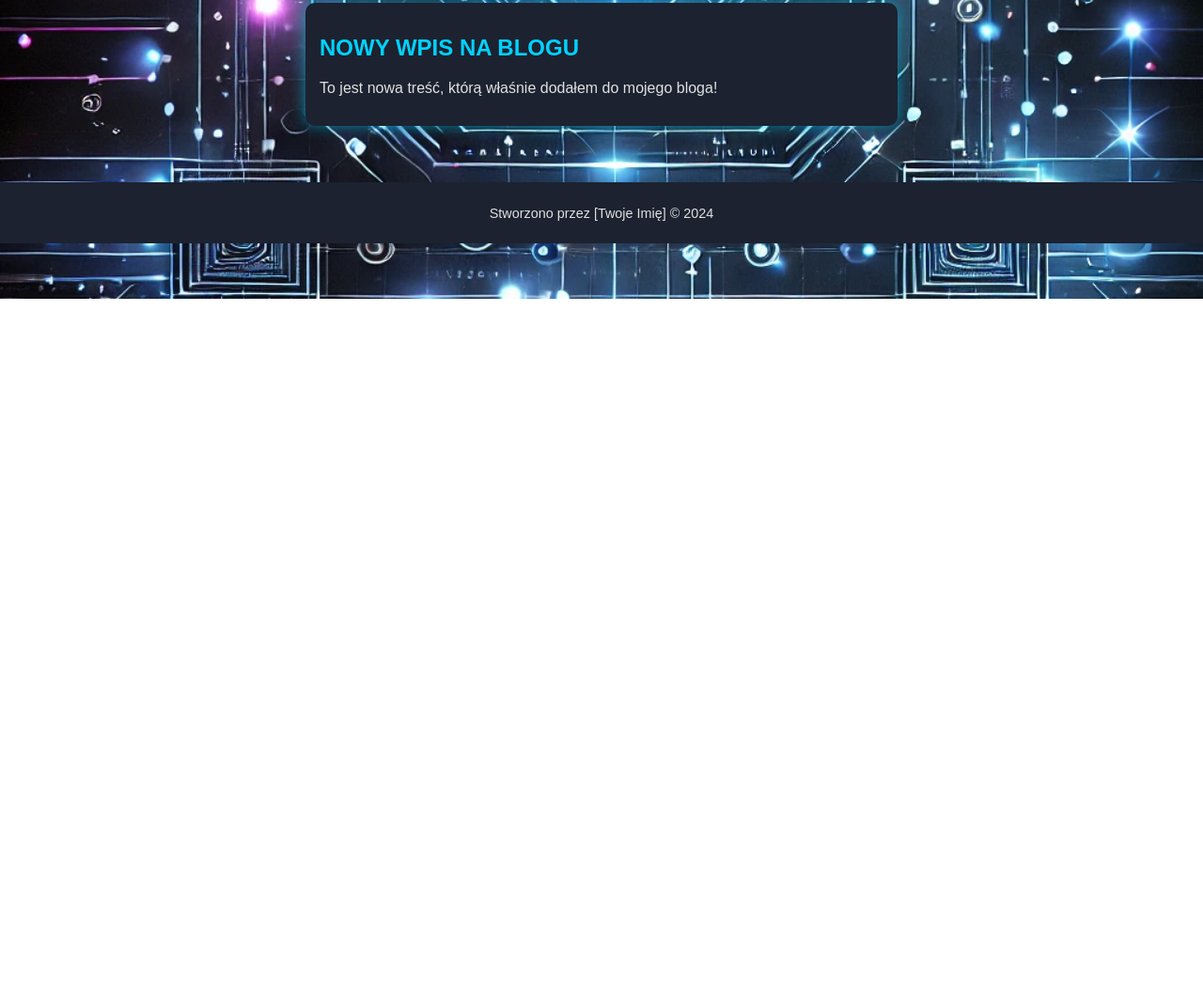
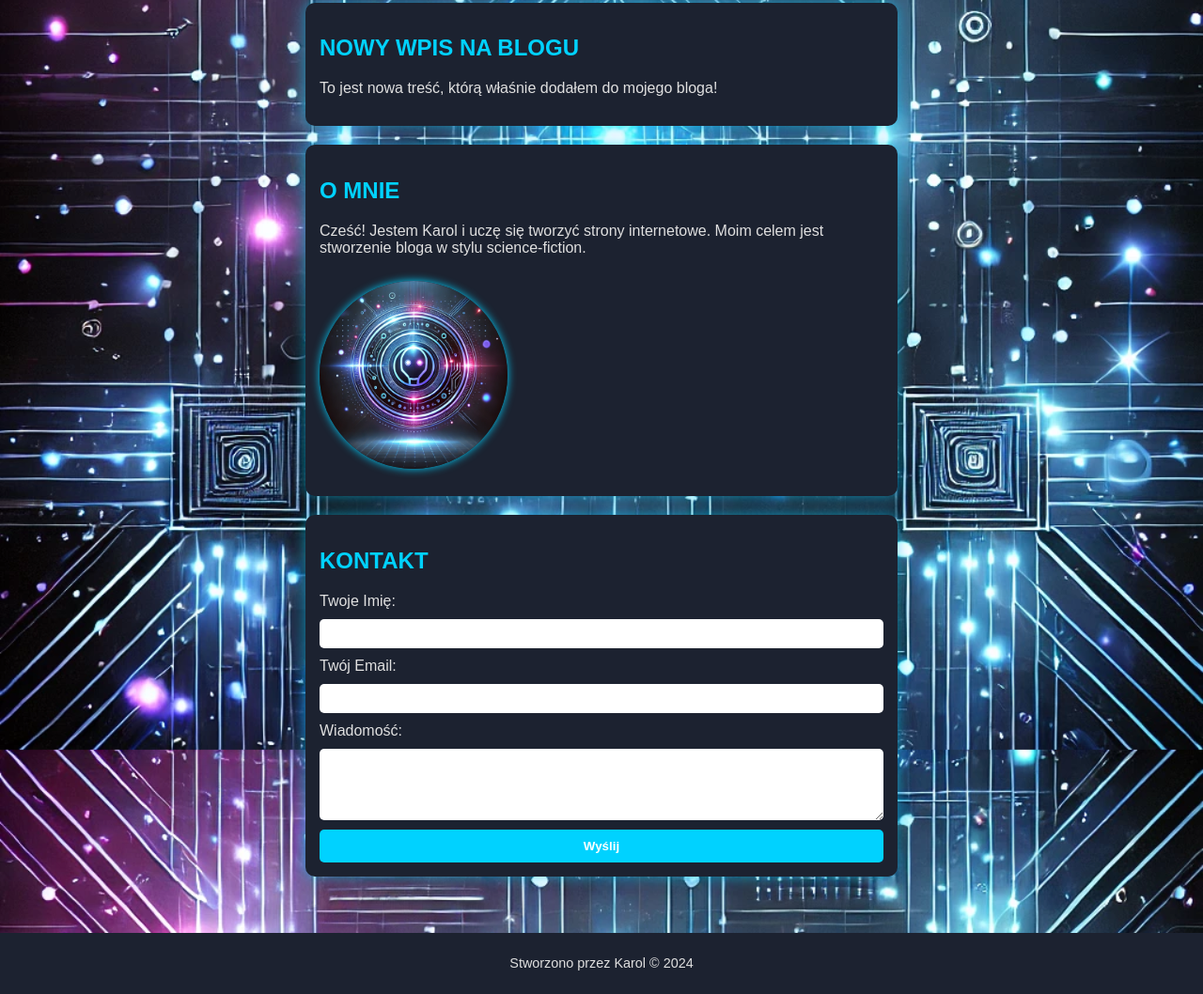
Before and after one commit to Plsaks1212/moj-blog, a plain HTML site: page index.html in a window 1280 px wide. Shown: the part 482-1540 px from the top of the page at 94% size. Before the commit the page ends 800 px from the top, so only its background shows below. Drawn offline with Linux system fonts and the light colour scheme.

Commit message:
Dodano futurystyczny avatar i zaktualizowano index.html

```diff
--- a/index.html
+++ b/index.html
@@ -14,7 +14,7 @@
         background-size: cover;
         background-attachment: fixed;
         background-position: center;
-        color: #e0e0e0; /* Jasny kolor tekstu dla kontrastu */
+        color: #e0e0e0; /* Jasny kolor tekstu */
       }
 
       /* Nagłówek strony */
@@ -56,7 +56,8 @@
         align-items: center;
       }
 
-      article {
+      article,
+      section {
         background: #1c2230;
         margin-bottom: 20px;
         padding: 15px;
@@ -67,7 +68,8 @@
         transition: transform 0.3s ease, box-shadow 0.3s ease;
       }
 
-      article:hover {
+      article:hover,
+      section:hover {
         transform: scale(1.03);
         box-shadow: 0 0 20px rgba(0, 210, 255, 0.8);
       }
@@ -76,6 +78,42 @@
         color: #00d2ff;
         text-transform: uppercase;
         font-size: 1.5em;
+      }
+
+      img {
+        width: 200px;
+        border-radius: 50%;
+        box-shadow: 0 0 10px #00d2ff;
+        margin: 10px 0;
+      }
+
+      /* Formularz kontaktowy */
+      form {
+        display: flex;
+        flex-direction: column;
+        gap: 10px;
+      }
+
+      form input,
+      form textarea {
+        padding: 8px;
+        border: none;
+        border-radius: 5px;
+      }
+
+      form button {
+        background: #00d2ff;
+        color: #fff;
+        border: none;
+        padding: 10px;
+        border-radius: 5px;
+        cursor: pointer;
+        font-weight: bold;
+      }
+
+      form button:hover {
+        background: #3a47d5;
+        box-shadow: 0 0 5px #3a47d5;
       }
 
       /* Stopka */
@@ -88,16 +126,29 @@
         font-size: 0.9em;
       }
 
-      /* Responsywność strony */
+      /* Responsywność */
       @media (max-width: 768px) {
         main {
           padding: 10px;
         }
-        article {
+        article,
+        section {
           width: 100%;
         }
       }
     </style>
+    <script>
+      document.addEventListener("DOMContentLoaded", () => {
+        const links = document.querySelectorAll("nav a");
+        links.forEach(link => {
+          link.addEventListener("click", e => {
+            e.preventDefault();
+            const target = document.querySelector(link.getAttribute("href"));
+            target.scrollIntoView({ behavior: "smooth" });
+          });
+        });
+      });
+    </script>
   </head>
   <body>
     <!-- Nagłówek -->
@@ -114,31 +165,50 @@
 
     <!-- Główna treść strony -->
     <main>
+      <!-- Sekcja Strona Główna -->
       <article id="home">
         <h2>Pierwszy wpis na blogu</h2>
-        <p>
-          To jest mój pierwszy wpis. Uczę się tworzyć strony internetowe krok po
-          kroku!
-        </p>
+        <p>To jest mój pierwszy wpis. Uczę się tworzyć strony internetowe krok po kroku!</p>
       </article>
 
       <article>
         <h2>Drugi wpis</h2>
-        <p>
-          Dodaję kolejne wpisy na bloga, ucząc się HTML i CSS. To naprawdę
-          proste!
-        </p>
+        <p>Dodaję kolejne wpisy na bloga, ucząc się HTML i CSS. To naprawdę proste!</p>
       </article>
 
       <article>
         <h2>Nowy wpis na blogu</h2>
         <p>To jest nowa treść, którą właśnie dodałem do mojego bloga!</p>
       </article>
+
+      <!-- Sekcja O mnie -->
+      <section id="about">
+        <h2>O mnie</h2>
+        <p>Cześć! Jestem Karol i uczę się tworzyć strony internetowe. Moim celem jest stworzenie bloga w stylu science-fiction.</p>
+        <img src="avatar.png" alt="Zdjęcie autora" />
+      </section>
+
+      <!-- Sekcja Kontakt -->
+      <section id="contact">
+        <h2>Kontakt</h2>
+        <form>
+          <label for="name">Twoje Imię:</label>
+          <input type="text" id="name" name="name" required />
+
+          <label for="email">Twój Email:</label>
+          <input type="email" id="email" name="email" required />
+
+          <label for="message">Wiadomość:</label>
+          <textarea id="message" name="message" rows="4" required></textarea>
+
+          <button type="submit">Wyślij</button>
+        </form>
+      </section>
     </main>
 
     <!-- Stopka -->
     <footer>
-      <p>Stworzono przez [Twoje Imię] &copy; 2024</p>
+      <p>Stworzono przez Karol &copy; 2024</p>
     </footer>
   </body>
 </html>
```
